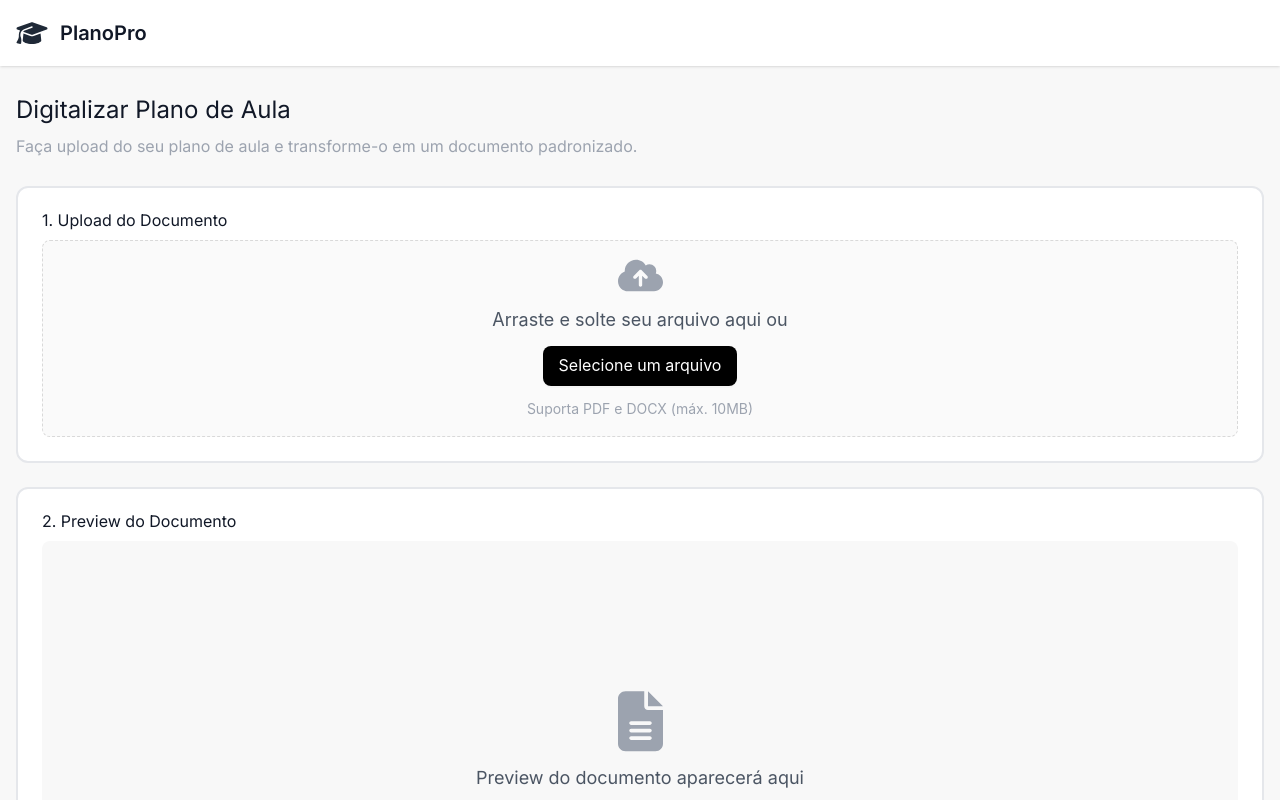
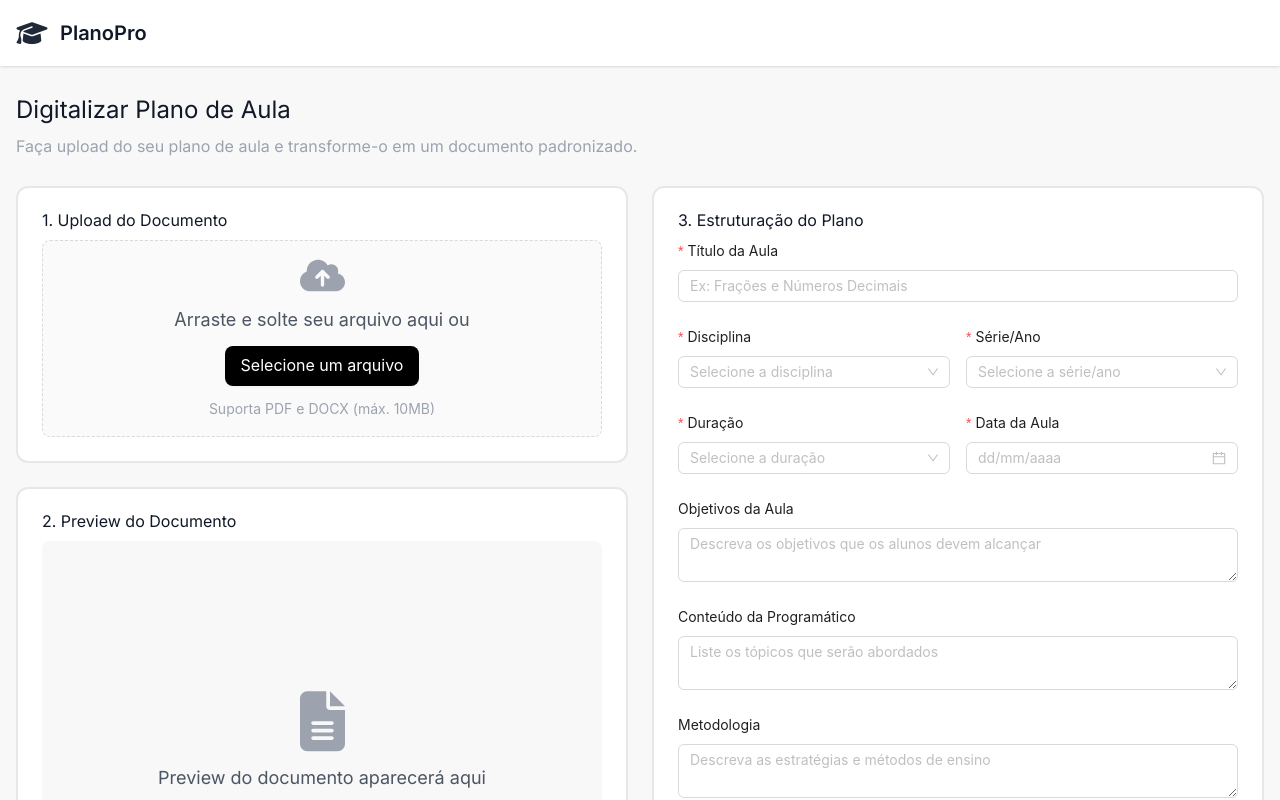
Before and after one commit to maxSantos192/plano-pro, a Next.js app: page /home in a window 1280 px wide. Shown: the top 800 px of the page. Built offline with nearby package versions, Linux system fonts and the light colour scheme; what @ant-design/nextjs-registry would draw is missing.

Commit message:
feat: add form component

```diff
--- /dev/null
+++ b/src/@types/class-plan.ts
@@ -0,0 +1,12 @@
+export interface ClassPlan {
+  title: string;
+  subject: string;
+  grade: string;
+  duration: string;
+  date: string;
+  objectives: string;
+  content: string;
+  methodology: string;
+  resources: string;
+  evaluation: string;
+}
--- /dev/null
+++ b/src/app/home/_components/form-component.tsx
@@ -0,0 +1,137 @@
+"use client";
+
+import { Button, Col, DatePicker, Form, Input, Row, Select } from "antd";
+
+import { ClassPlan } from "@/@types/class-plan";
+import { Card, CardContent, CardTitle } from "@/app/_components/card";
+
+import { duration, grades, subjects } from "../_constants/academic-data";
+
+const { TextArea } = Input;
+
+function FormComponent() {
+  const [form] = Form.useForm();
+  const { Option } = Select;
+
+  function handleSubmit(values: ClassPlan) {
+    console.log("Form values:", values);
+  }
+
+  return (
+    <Card>
+      <CardTitle>3. Estruturação do Plano</CardTitle>
+      <CardContent>
+        <Form form={form} name="aula" layout="vertical" onFinish={handleSubmit}>
+          <Form.Item
+            name="titulo"
+            label="Título da Aula"
+            rules={[{ required: true, message: "Informe o título da aula" }]}
+          >
+            <Input placeholder="Ex: Frações e Números Decimais" />
+          </Form.Item>
+
+          <Row gutter={16}>
+            <Col span={12}>
+              <Form.Item
+                name="disciplina"
+                label="Disciplina"
+                rules={[{ required: true, message: "Informe a disciplina" }]}
+              >
+                <Select placeholder="Selecione a disciplina">
+                  {subjects.map((item) => (
+                    <Option key={item.value} value={item.value}>
+                      {item.label}
+                    </Option>
+                  ))}
+                </Select>
+              </Form.Item>
+            </Col>
+
+            <Col span={12}>
+              <Form.Item
+                name="serie"
+                label="Série/Ano"
+                rules={[{ required: true, message: "Informe a série/ano" }]}
+              >
+                <Select placeholder="Selecione a série/ano">
+                  {grades.map((item) => (
+                    <Option key={item.value} value={item.value}>
+                      {item.label}
+                    </Option>
+                  ))}
+                </Select>
+              </Form.Item>
+            </Col>
+          </Row>
+
+          <Row gutter={16}>
+            <Col span={12}>
+              <Form.Item
+                name="duracao"
+                label="Duração"
+                rules={[
+                  { required: true, message: "Informe a duração da aula" },
+                ]}
+              >
+                <Select placeholder="Selecione a duração">
+                  {duration.map((item) => (
+                    <option key={item.value} value={item.value}>
+                      {item.label}
+                    </option>
+                  ))}
+                </Select>
+              </Form.Item>
+            </Col>
+
+            <Col span={12}>
+              <Form.Item
+                name="data"
+                label="Data da Aula"
+                rules={[{ required: true, message: "Informe a data da aula" }]}
+              >
+                <DatePicker
+                  placeholder="dd/mm/aaaa"
+                  style={{ width: "100%" }}
+                />
+              </Form.Item>
+            </Col>
+          </Row>
+
+          <Form.Item name="objetivos" label="Objetivos da Aula">
+            <TextArea placeholder="Descreva os objetivos que os alunos devem alcançar" />
+          </Form.Item>
+
+          <Form.Item name="conteudo" label="Conteúdo da Programático">
+            <TextArea placeholder="Liste os tópicos que serão abordados" />
+          </Form.Item>
+
+          <Form.Item name="metodologia" label="Metodologia">
+            <TextArea placeholder="Descreva as estratégias e métodos de ensino" />
+          </Form.Item>
+
+          <Form.Item name="recursos" label="Recursos Necessários">
+            <TextArea placeholder="Liste os materiais e recursos necessários" />
+          </Form.Item>
+
+          <Form.Item name="avalicao" label="Avaliação">
+            <TextArea placeholder="Descreva como será feita a avaliação do aprendizado" />
+          </Form.Item>
+
+          <Form.Item style={{ marginBottom: 0 }}>
+            <Button
+              htmlType="submit"
+              type="primary"
+              size="large"
+              color="default"
+              variant="solid"
+            >
+              Salvar Plano de Aula
+            </Button>
+          </Form.Item>
+        </Form>
+      </CardContent>
+    </Card>
+  );
+}
+
+export default FormComponent;
--- /dev/null
+++ b/src/app/home/_constants/academic-data.ts
@@ -0,0 +1,32 @@
+export const subjects = [
+  { value: "artes", label: "Artes" },
+  { value: "biologia", label: "Biologia" },
+  { value: "fisica", label: "Física" },
+  { value: "geografia", label: "Geografia" },
+  { value: "historia", label: "História" },
+  { value: "matematica", label: "Matemática" },
+  { value: "portugues", label: "Português" },
+  { value: "quimica", label: "Química" },
+];
+
+export const grades = [
+  { value: "1ano", label: "1º Ano" },
+  { value: "2ano", label: "2º Ano" },
+  { value: "3ano", label: "3º Ano" },
+  { value: "4ano", label: "4º Ano" },
+  { value: "5ano", label: "5º Ano" },
+  { value: "6ano", label: "6º Ano" },
+  { value: "7ano", label: "7º Ano" },
+  { value: "8ano", label: "8º Ano" },
+  { value: "9ano", label: "9º Ano" },
+  { value: "1serie", label: "1ª Série" },
+  { value: "2serie", label: "2ª Série" },
+  { value: "3serie", label: "3ª Série" },
+];
+
+export const duration = [
+  { value: "50min", label: "50 minutos" },
+  { value: "100min", label: "100 minutos" },
+  { value: "150min", label: "150 minutos" },
+  { value: "200min", label: "200 minutos" },
+];
--- a/src/app/home/page.tsx
+++ b/src/app/home/page.tsx
@@ -1,4 +1,5 @@
 import Header from "../_components/header";
+import FormComponent from "./_components/form-component";
 import PreviewComponent from "./_components/preview-component";
 import UploadComponent from "./_components/upload-component";
 
@@ -15,9 +16,14 @@ function HomePage() {
           </p>
         </div>
 
-        <div className="mt-7 space-y-6">
-          <UploadComponent />
-          <PreviewComponent />
+        <div className="mt-7 flex gap-x-6">
+          <div className="flex flex-1 flex-col gap-y-6">
+            <UploadComponent />
+            <PreviewComponent />
+          </div>
+          <div className="flex-1">
+            <FormComponent />
+          </div>
         </div>
       </div>
     </>
```
